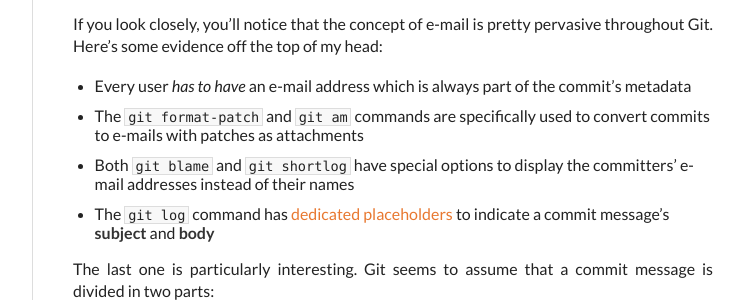
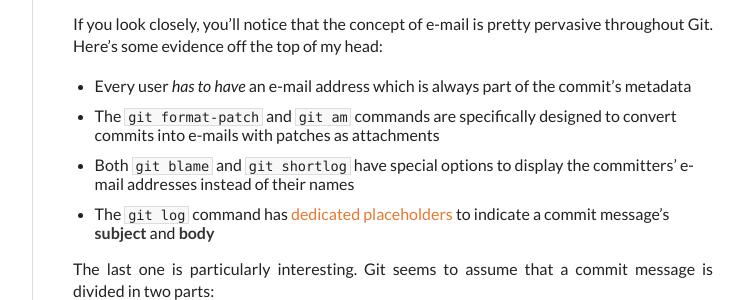
Before and after one commit to megakemp/megakemp.github.io, a Jekyll site: the page built from _posts/2014-08-14-the-importance-of-a-good-looking-history.md, in a window 1280 px wide and 900 px high, scrolled down 1617 px. Shown: the part 154-454 px from the top of the window, without its empty margins (378-1122 px from the left). Built offline with Jekyll 4.4.1, drawn with Linux system fonts in a browser that asks for light colours; nearby versions of some CDN libraries; Markdown is read by kramdown in place of the engine named in the settings; comment, search, counter and statistics services are not loaded.

Commit message:
Clarifies a bullet point in the history post.

```diff
--- a/_posts/2014-08-14-the-importance-of-a-good-looking-history.md
+++ b/_posts/2014-08-14-the-importance-of-a-good-looking-history.md
@@ -71,7 +71,7 @@
 If you look closely, you'll notice that the concept of e-mail is pretty pervasive throughout Git. Here's some evidence off the top of my head:
 
 - Every user *has to have* an e-mail address which is always part of the commit's metadata
-- The `git format-patch` and `git am` commands are specifically used to convert commits to e-mails with patches as attachments
+- The `git format-patch` and `git am` commands are specifically designed to convert commits into e-mails with patches as attachments
 - Both `git blame` and `git shortlog` have special options to display the committers' e-mail addresses instead of their names
 - The `git log` command has [dedicated placeholders](https://www.kernel.org/pub/software/scm/git/docs/git-log.html#_pretty_formats) to indicate a commit message's **subject** and **body**
 
```
